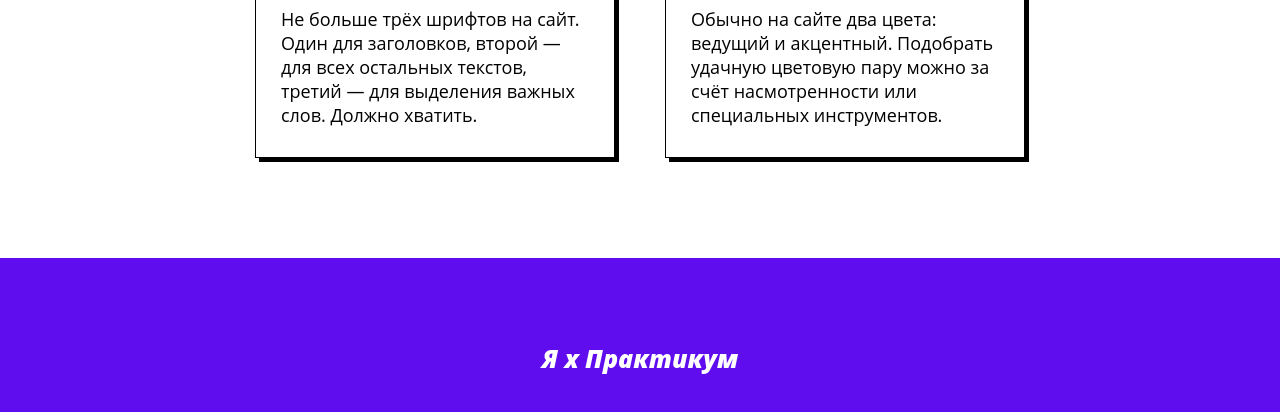
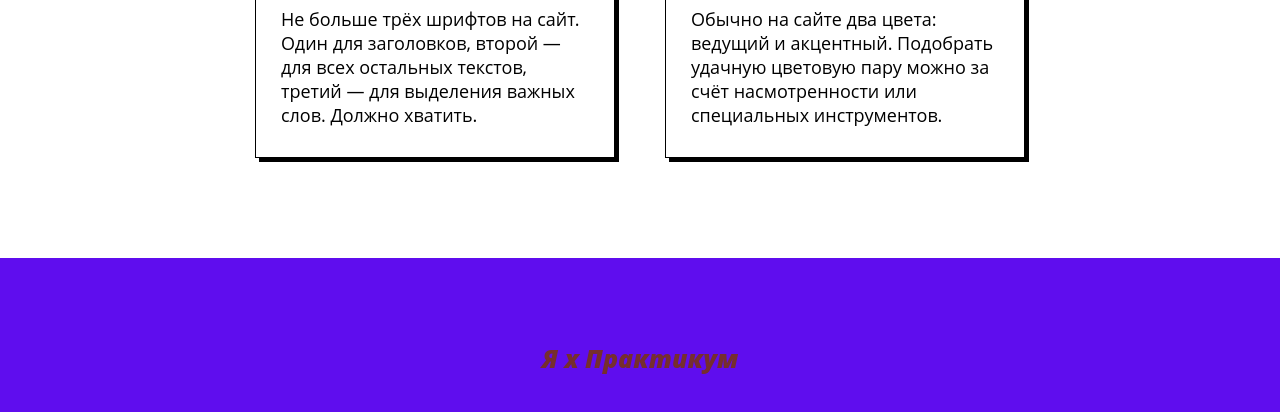
Before and after one commit to VikaDok/first-project, a plain HTML site: page index.html in a window 1280 px wide. Shown: the part 1350-1762 px from the top of the page. Drawn offline with Linux system fonts and the light colour scheme.

Commit message:
изменила цвет

```diff
--- a/style.css
+++ b/style.css
@@ -90,7 +90,7 @@
 
   .footer-author {
     margin: auto;
-    color: white;
+    color: rgb(118, 46, 46);
     font-weight: 800;
     font-size: 25px;
     font-style: italic;
```
